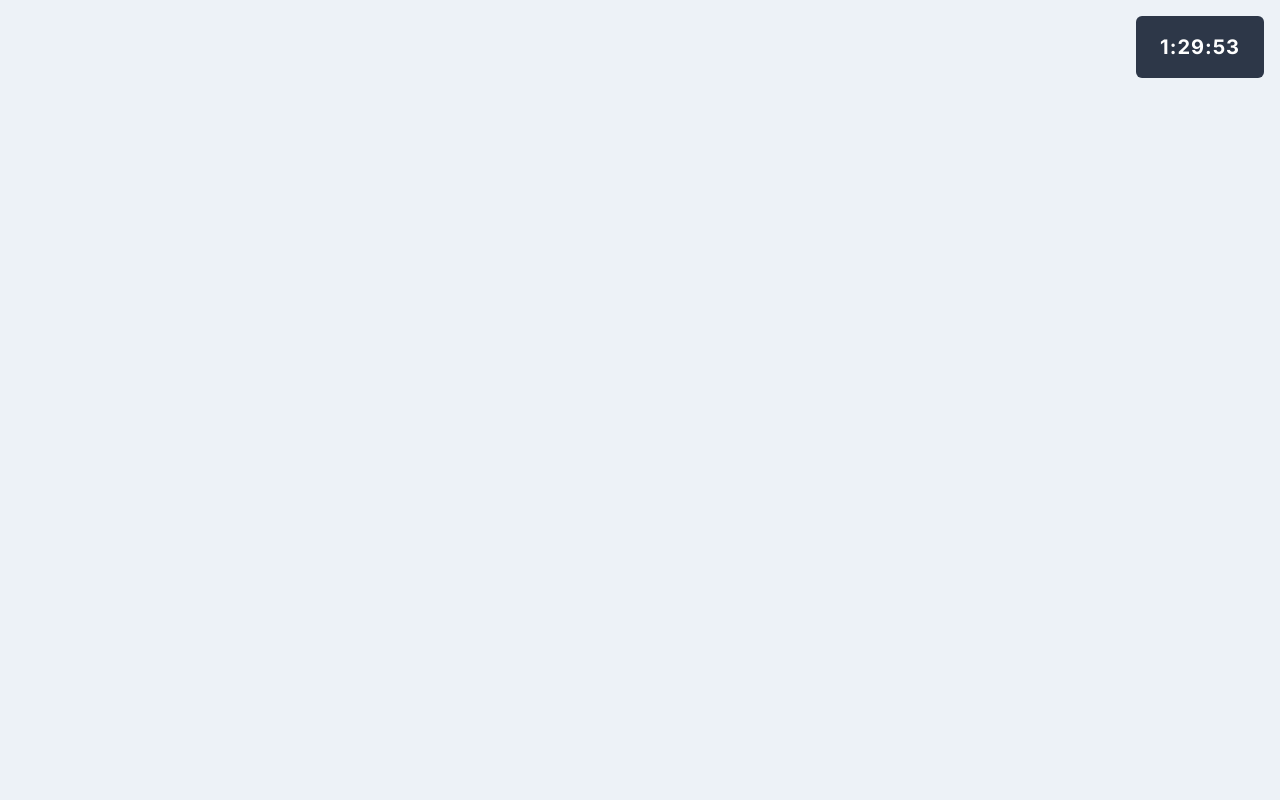
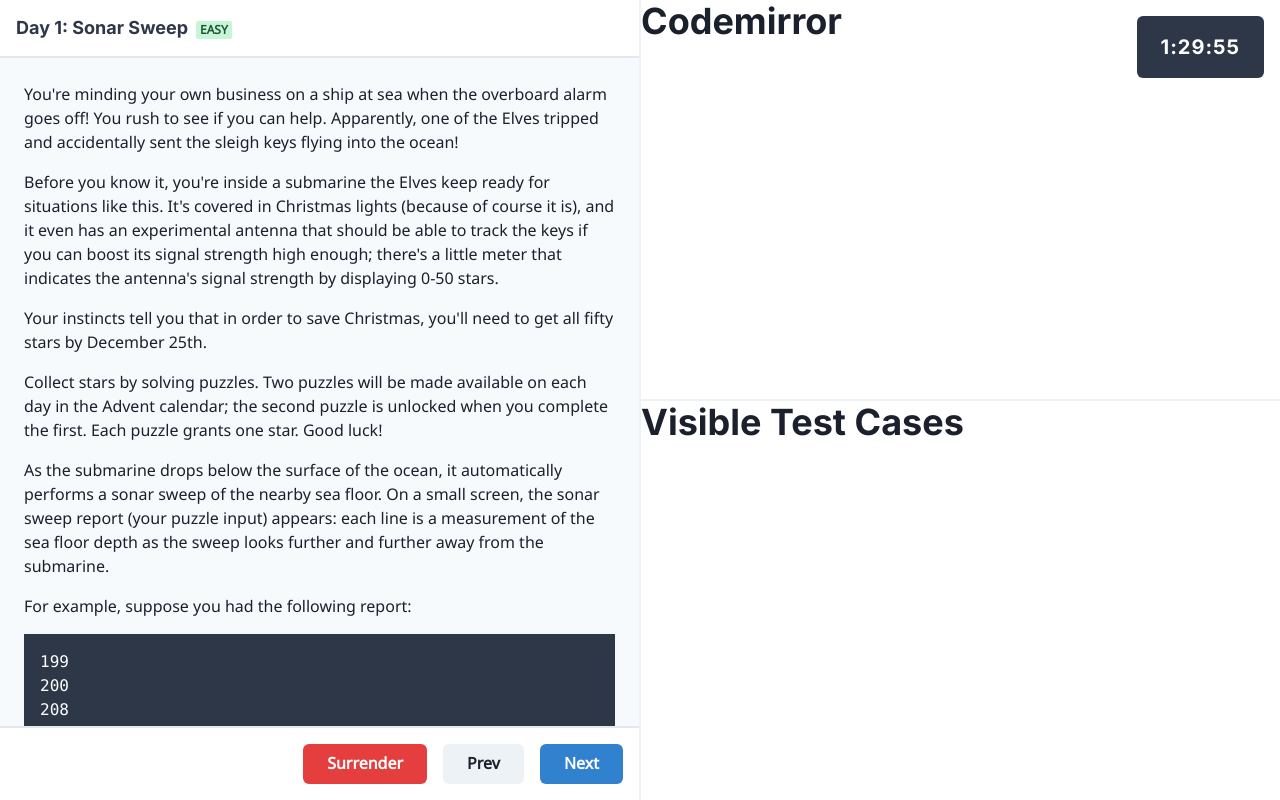
Before and after one commit to teknologi-umum/spectator, a React (Vite) app in the folder frontend/: page /coding-test in a window 1280 px wide. Before the commit this address had no page. Built offline with nearby package versions, Linux system fonts and the light colour scheme.

Commit message:
feat(codingtest): determine layout and stylings
also moved layout to multiple pages because the coding test page doesn't need the layout (not ideal, we should find a better way)

```diff
--- a/frontend/src/App.tsx
+++ b/frontend/src/App.tsx
@@ -1,9 +1,9 @@
 import { BrowserRouter, Routes, Route } from "react-router-dom";
-import Layout from "@/components/Layout";
 import Countdown from "@/components/Countdown";
 import PersonalInfo from "@/pages/PersonalInfo";
 import Instructions from "@/pages/Instructions";
 import SAMTest from "@/pages/SAMTest";
+import CodingTest from "@/pages/CodingTest";
 
 const DURATION = 90 * 60; // 90 minutes
 
@@ -11,15 +11,14 @@ function App() {
   return (
     <BrowserRouter>
       <Countdown duration={DURATION} />
-      <Layout>
       <Routes>
         <Route path="/">
           <Route index element={<PersonalInfo />} />
           <Route path="instructions" element={<Instructions />} />
           <Route path="sam-test" element={<SAMTest />} />
+          <Route path="coding-test" element={<CodingTest />} />
         </Route>
       </Routes>
-      </Layout>
     </BrowserRouter>
   );
 }
--- a/frontend/src/index.css
+++ b/frontend/src/index.css
@@ -10,3 +10,13 @@ body,
   width: 100%;
   height: 100%;
 }
+
+*::-webkit-scrollbar {
+  width: 0.5rem;
+  background-color: #edf2f7;
+}
+
+*::-webkit-scrollbar-thumb {
+  width: 0.5rem;
+  background-color: #cbd5e0;
+}
--- /dev/null
+++ b/frontend/src/pages/CodingTest.tsx
@@ -0,0 +1,178 @@
+import {
+  Badge,
+  Box,
+  Button,
+  Code,
+  Flex,
+  Grid,
+  GridItem,
+  Heading,
+  Text
+} from "@chakra-ui/react";
+
+// TODO: ini soal ambil dari json atau sejenisnya, jangan langsung tulis disini
+export default function CodingTest() {
+  return (
+    <Grid
+      w="full"
+      h="full"
+      gridTemplateColumns="1fr 1fr"
+      gridTemplateRows="1fr 1fr"
+      bg="gray.100"
+      gap="2px"
+    >
+      <GridItem
+        colStart={1}
+        colEnd={2}
+        rowStart={1}
+        rowEnd={3}
+        bg="gray.50"
+        position="relative"
+        h="full"
+        resize="horizontal"
+        display="flex"
+        flexDir="column"
+      >
+        <Box
+          w="full"
+          p="4"
+          borderBottom="2px"
+          borderBottomColor="gray.200"
+          bg="white"
+          maxH="full"
+        >
+          <Heading fontSize="lg" color="gray.700" display="inline">
+            Day 1: Sonar Sweep
+          </Heading>
+          <Badge colorScheme="green" fontWeight="bold" ml="2">
+            Easy
+          </Badge>
+        </Box>
+        <Box p="6" maxH="calc(100% - 8rem)" overflowY="auto" flex="1">
+          <Text fontSize="16" lineHeight="6">
+            You&apos;re minding your own business on a ship at sea when the
+            overboard alarm goes off! You rush to see if you can help.
+            Apparently, one of the Elves tripped and accidentally sent the
+            sleigh keys flying into the ocean!
+          </Text>
+
+          <Text fontSize="16" lineHeight="6" mt="4">
+            Before you know it, you&apos;re inside a submarine the Elves keep
+            ready for situations like this. It&apos;s covered in Christmas
+            lights (because of course it is), and it even has an experimental
+            antenna that should be able to track the keys if you can boost its
+            signal strength high enough; there&apos;s a little meter that
+            indicates the antenna&apos;s signal strength by displaying 0-50
+            stars.
+          </Text>
+
+          <Text fontSize="16" lineHeight="6" mt="4">
+            Your instincts tell you that in order to save Christmas, you&apos;ll
+            need to get all fifty stars by December 25th.
+          </Text>
+
+          <Text fontSize="16" lineHeight="6" mt="4">
+            Collect stars by solving puzzles. Two puzzles will be made available
+            on each day in the Advent calendar; the second puzzle is unlocked
+            when you complete the first. Each puzzle grants one star. Good luck!
+          </Text>
+
+          <Text fontSize="16" lineHeight="6" mt="4">
+            As the submarine drops below the surface of the ocean, it
+            automatically performs a sonar sweep of the nearby sea floor. On a
+            small screen, the sonar sweep report (your puzzle input) appears:
+            each line is a measurement of the sea floor depth as the sweep looks
+            further and further away from the submarine.
+          </Text>
+
+          <Text fontSize="16" lineHeight="6" mt="4">
+            For example, suppose you had the following report:
+          </Text>
+
+          <Box as="pre" bg="gray.700" color="white" p="4" mt="4">{`199
+200
+208
+210
+200
+207
+240
+269
+260
+263`}</Box>
+
+          <Text fontSize="16" lineHeight="6" mt="4">
+            This report indicates that, scanning outward from the submarine, the
+            sonar sweep found depths of 199, 200, 208, 210, and so on.
+          </Text>
+
+          <Text fontSize="16" lineHeight="6" mt="4">
+            The first order of business is to figure out how quickly the depth
+            increases, just so you know what you&apos;re dealing with - you
+            never know if the keys will get carried into deeper water by an
+            ocean current or a fish or something.
+          </Text>
+
+          <Text fontSize="16" lineHeight="6" mt="4">
+            To do this, count the number of times a depth measurement increases
+            from the previous measurement. (There is no measurement before the
+            first measurement.) In the example above, the changes are as
+            follows:
+          </Text>
+
+          <Box
+            as="pre"
+            bg="gray.700"
+            color="white"
+            p="4"
+            mt="4"
+          >{`199 (N/A - no previous measurement)
+200 (increased)
+208 (increased)
+210 (increased)
+200 (decreased)
+207 (increased)
+240 (increased)
+269 (increased)
+260 (decreased)
+263 (increased)`}</Box>
+
+          <Text fontSize="16" lineHeight="6" mt="4">
+            In this example, there are 7 measurements that are larger than the
+            previous measurement.
+          </Text>
+
+          <Text fontSize="16" lineHeight="6" mt="4">
+            How many measurements are larger than the previous measurement?
+          </Text>
+        </Box>
+        <Flex
+          w="full"
+          bottom="0"
+          justifyContent="end"
+          alignItems="center"
+          gap="4"
+          p="4"
+          borderTop="2px"
+          borderTopColor="gray.200"
+          bg="white"
+        >
+          <Button px="6" colorScheme="red">
+            Surrender
+          </Button>
+          <Button px="6" colorScheme="gray">
+            Prev
+          </Button>
+          <Button px="6" colorScheme="blue">
+            Next
+          </Button>
+        </Flex>
+      </GridItem>
+      <GridItem colStart={2} colEnd={3} rowStart={1} rowEnd={2} bg="white">
+        <Heading>Codemirror</Heading>
+      </GridItem>
+      <GridItem colStart={2} colEnd={3} rowStart={2} rowEnd={3} bg="white">
+        <Heading>Visible Test Cases</Heading>
+      </GridItem>
+    </Grid>
+  );
+}
--- a/frontend/src/pages/PersonalInfo.tsx
+++ b/frontend/src/pages/PersonalInfo.tsx
@@ -13,6 +13,7 @@ import {
   Heading,
   Button
 } from "@chakra-ui/react";
+import Layout from "@/components/Layout";
 
 interface FormValues {
   stdNo: string;
@@ -45,6 +46,7 @@ export default function PersonalInfo() {
   }, [errors]);
 
   return (
+    <Layout>
       <Box
         as="form"
         onSubmit={handleSubmit(onSubmit)}
@@ -86,7 +88,8 @@ export default function PersonalInfo() {
 
         <FormControl id="email" mt="6" isRequired>
           <FormLabel>
-          What programming languages are you familiar with (ex: Java, Python, C)
+            What programming languages are you familiar with (ex: Java, Python,
+            C)
           </FormLabel>
           <Input
             type="number"
@@ -108,5 +111,6 @@ export default function PersonalInfo() {
           Continue
         </Button>
       </Box>
+    </Layout>
   );
 }
--- a/frontend/src/pages/SAMTest.tsx
+++ b/frontend/src/pages/SAMTest.tsx
@@ -1,5 +1,6 @@
 import { FormEvent, useState } from "react";
 import { Box, Button, Fade, Flex, Heading, Text } from "@chakra-ui/react";
+import Layout from "@/components/Layout";
 import "@/styles/samtest.css";
 
 function getResponseOptions(
@@ -52,6 +53,7 @@ export default function SAMTest() {
   }
 
   return (
+    <Layout>
       <Box
         as="form"
         onSubmit={handleSubmit}
@@ -120,5 +122,6 @@ export default function SAMTest() {
           )}
         </Flex>
       </Box>
+    </Layout>
   );
 }
```
Also changed, not shown: frontend/src/pages/Instructions.tsx (+24 -20 lines). Lines whose indentation alone changed are shown as unchanged.
